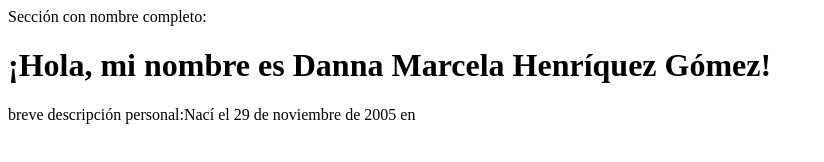
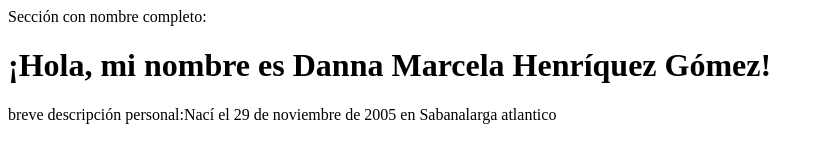
Before and after one commit to DannaHg/BuenasPracticasParcial1, a plain HTML site: page index.html in a window 1280 px wide. Shown: the whole page, without its empty margins (0-824 px from the left). Drawn offline with Linux system fonts and the light colour scheme.

Commit message:
Descripcion personal1

```diff
--- a/index.html
+++ b/index.html
@@ -7,6 +7,6 @@
 </head>
 <body>
     Sección con nombre completo: <h1>¡Hola, mi nombre es Danna Marcela Henríquez Gómez!</h1>
-    <div>breve descripción personal:Nací el 29 de noviembre de 2005 en
+    <div>breve descripción personal:Nací el 29 de noviembre de 2005 en Sabanalarga atlantico</div>
 </body>
 </html>
```
